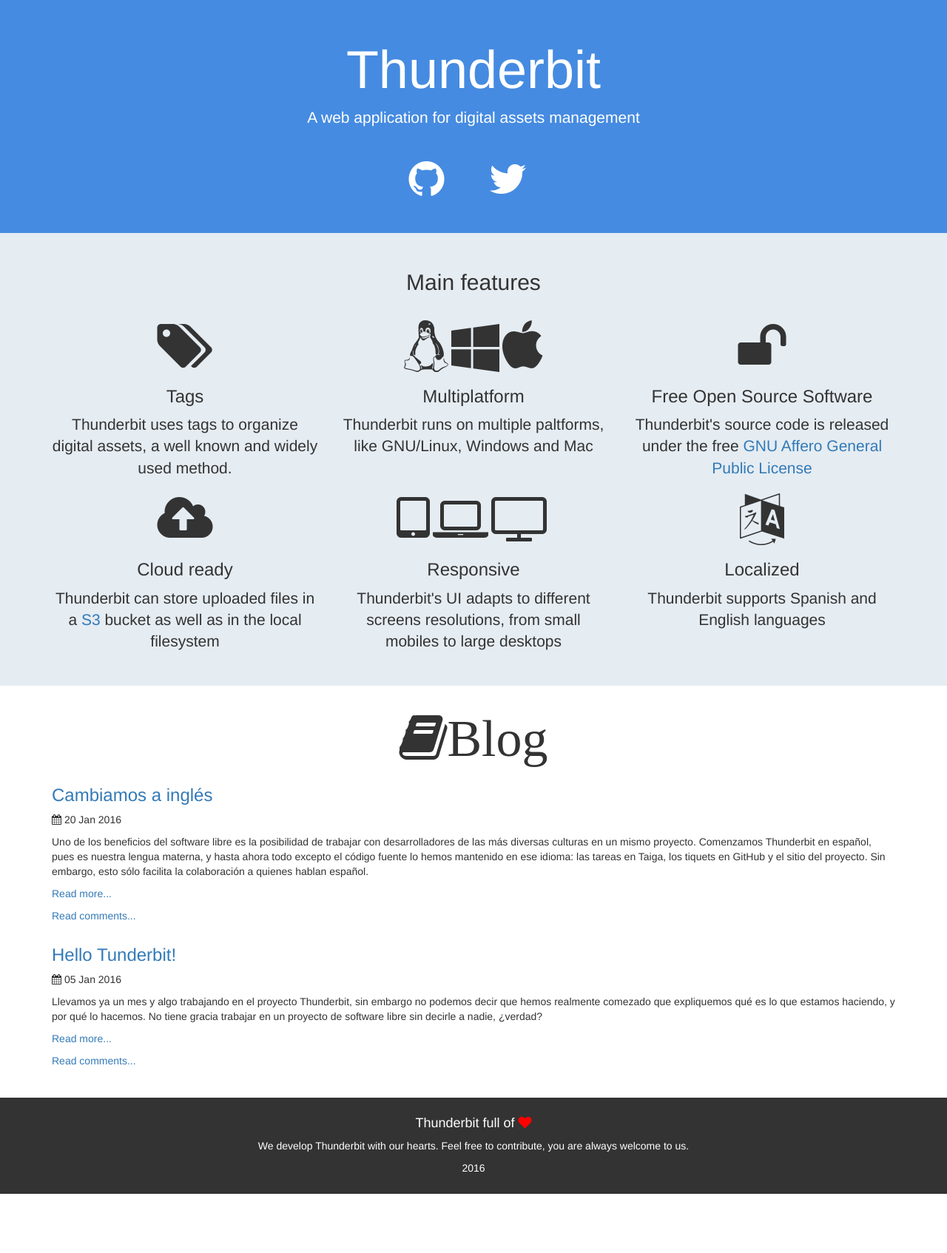
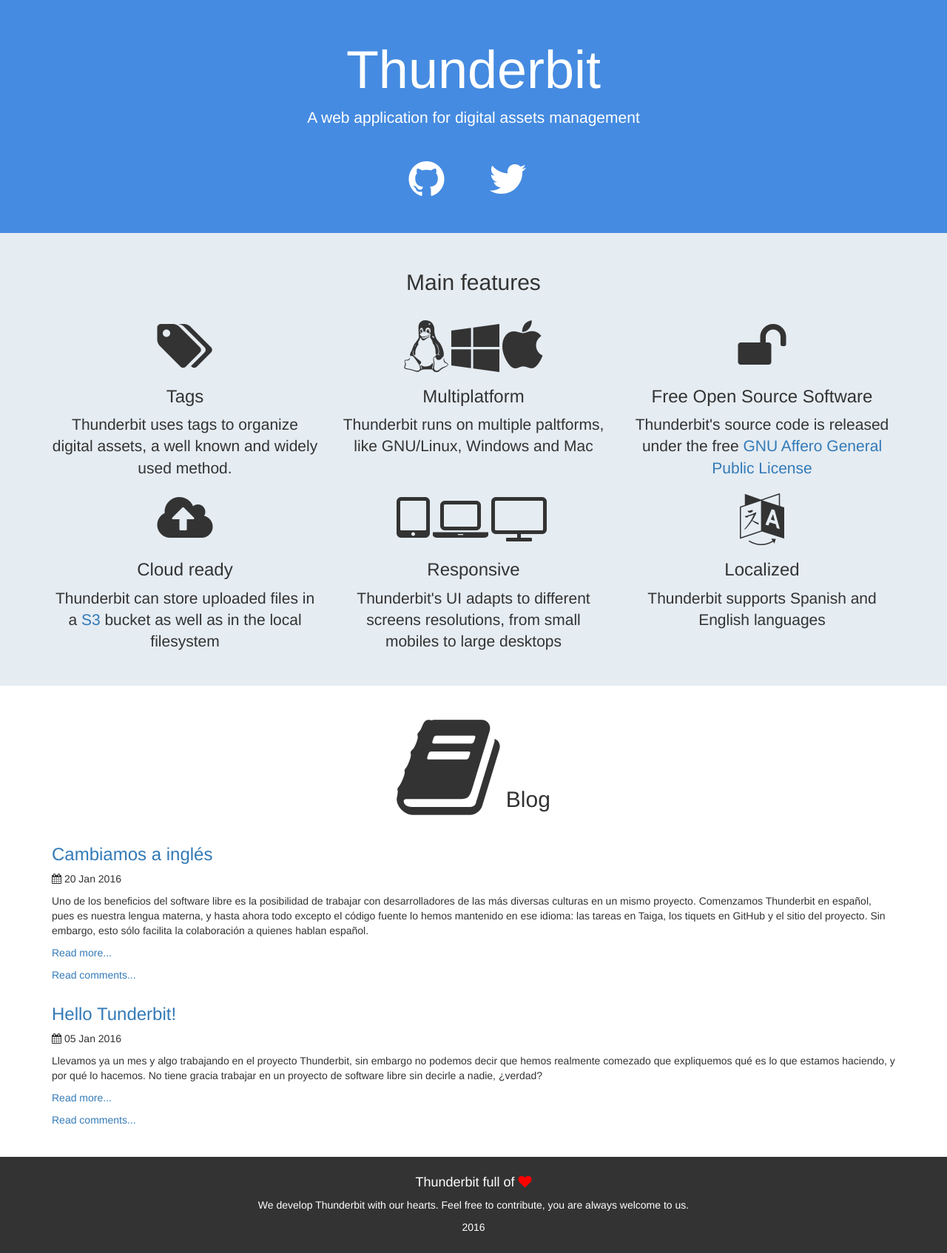
Before and after one commit to thunderbit/thunderbit, a Jekyll site: the page built from index.html, in a window 1280 px wide. Shown: the whole page at 74% size. Built offline with Jekyll 4.4.1, drawn with Linux system fonts in a browser that asks for light colours; comment, search, counter and statistics services are not loaded; before the commit the page ends 1614 px from its top, so only the background shows below that.

Commit message:
Fixed blog icon html on index

```diff
--- a/index.html
+++ b/index.html
@@ -45,7 +45,7 @@ layout: basic
 	<div class="container">
 		<div class="row">
 			<header id="header" class="text-center">
-				<i ></i><h2 class="fa fa-book fa-5x">Blog</h2>
+				<h2><i class="fa fa-book fa-5x"></i> Blog</h2>
 			</header><!-- /header -->
 		</div>
 		{% for post in site.posts %}
```
